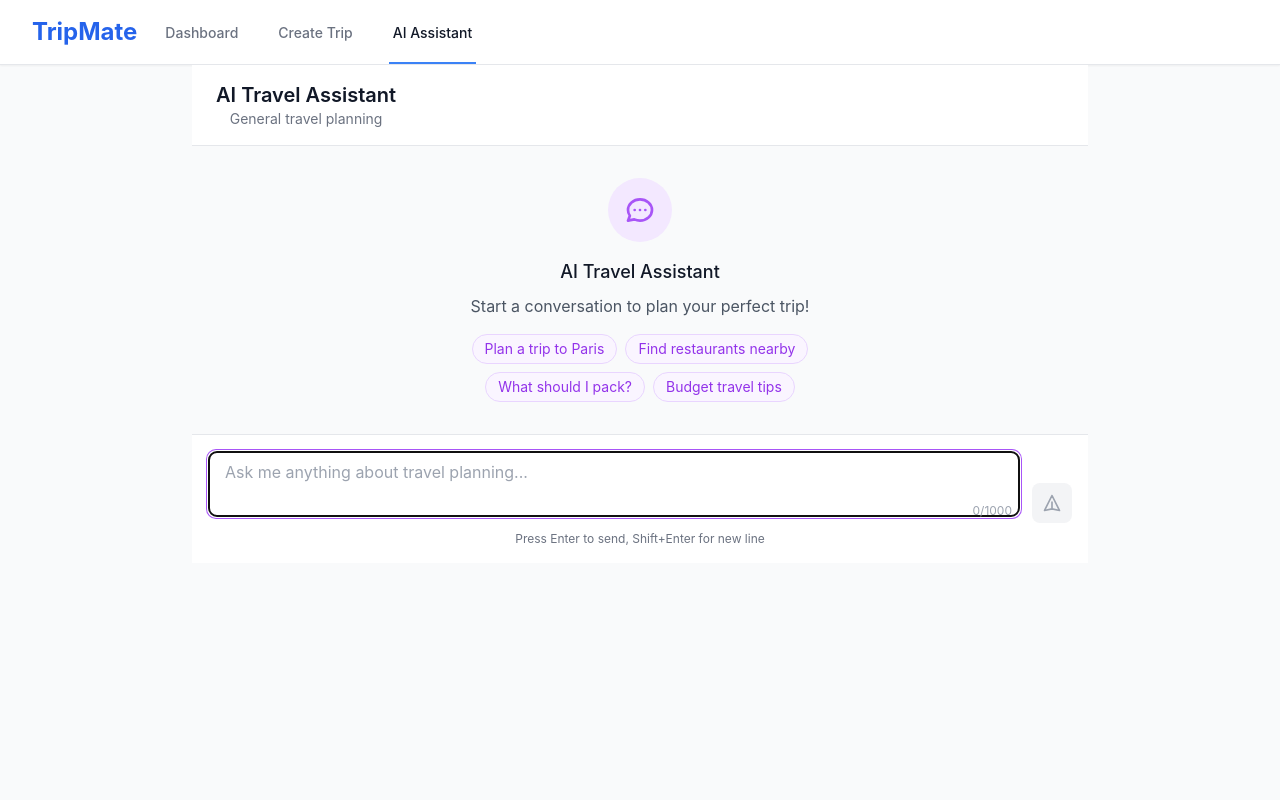
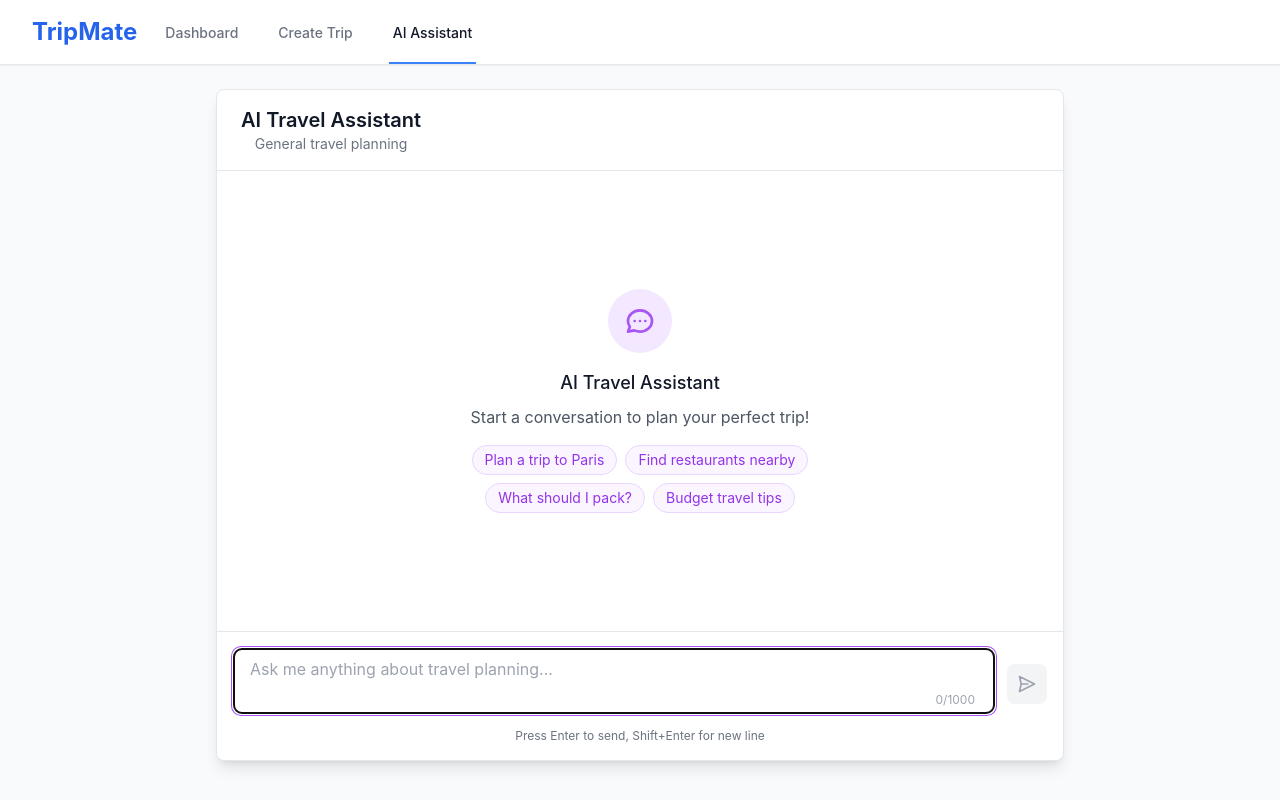
Before and after one commit to LouMeziere/TripMate, a React (Create React App) app in the folder frontend/: page /chat in a window 1280 px wide. Built offline with nearby package versions, Linux system fonts and the light colour scheme.

Commit message:
Frontend - Milestone 4 - minor tweaks to chat design

```diff
--- a/frontend/src/components/Chat/Chat.tsx
+++ b/frontend/src/components/Chat/Chat.tsx
@@ -90,9 +90,10 @@ const Chat: React.FC = () => {
   }
 
   return (
-    <div className="flex flex-col h-full max-w-4xl mx-auto">
+    <div className="max-w-4xl mx-auto p-6">
+      <div className="bg-white rounded-lg shadow-lg border border-gray-200 flex flex-col h-[calc(100vh-8rem)]">
         {/* Chat Header */}
-      <div className="bg-white border-b border-gray-200 px-6 py-4">
+        <div className="border-b border-gray-200 px-6 py-4 rounded-t-lg">
           <div className="flex items-center justify-between">
             <div>
               <h1 className="text-xl font-semibold text-gray-900">AI Travel Assistant</h1>
@@ -145,6 +146,7 @@ const Chat: React.FC = () => {
         />
 
         {/* Chat Input */}
+        <div className="rounded-b-lg">
           <ChatInput
             onSendMessage={handleSendMessage}
             isLoading={isLoading}
@@ -155,6 +157,8 @@ const Chat: React.FC = () => {
             }
           />
         </div>
+      </div>
+    </div>
   );
 };
 
--- a/frontend/src/components/Chat/ChatInput.tsx
+++ b/frontend/src/components/Chat/ChatInput.tsx
@@ -54,8 +54,8 @@ const ChatInput: React.FC<ChatInputProps> = ({
   const isButtonDisabled = !message.trim() || isLoading || disabled;
 
   return (
-    <div className="border-t border-gray-200 bg-white p-4">
-      <form onSubmit={handleSubmit} className="flex items-end space-x-3">
+    <div className="border-t border-gray-200 bg-white p-4 rounded-b-lg">
+      <form onSubmit={handleSubmit} className="flex items-center space-x-3">
         <div className="flex-1 relative">
           <textarea
             ref={textareaRef}
@@ -70,7 +70,7 @@ const ChatInput: React.FC<ChatInputProps> = ({
           />
 
           {/* Character counter */}
-          <div className="absolute bottom-1 right-2 text-xs text-gray-400">
+          <div className="absolute bottom-3 right-4 text-xs text-gray-400 bg-white px-1">
             {message.length}/1000
           </div>
         </div>
@@ -106,7 +106,7 @@ const ChatInput: React.FC<ChatInputProps> = ({
             </svg>
           ) : (
             <svg
-              className="w-5 h-5"
+              className="w-5 h-5 transform rotate-90"
               fill="none"
               stroke="currentColor"
               viewBox="0 0 24 24"
```
Lines whose indentation alone changed are shown as unchanged.
